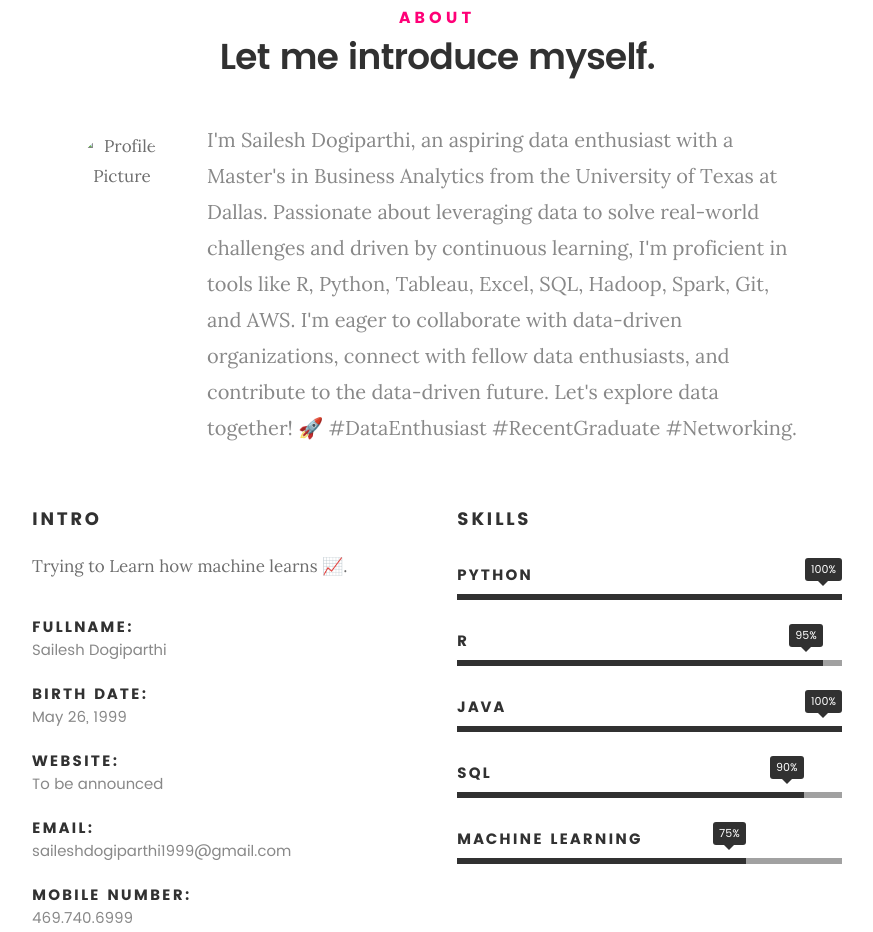
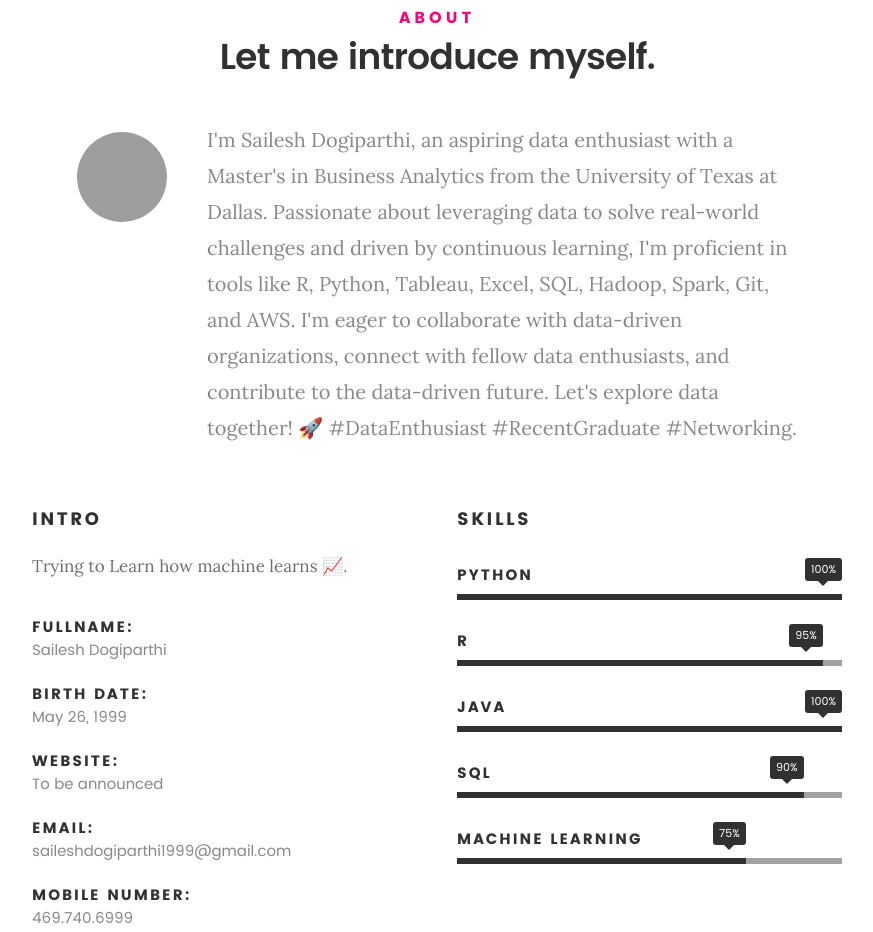
Before and after one commit to Sailesh26599/Portfolio, a plain HTML site: page index.html in a window 1280 px wide. Shown: the part 917-1849 px from the top of the page, without its empty margins (203-1076 px from the left). Drawn offline with Linux system fonts and the light colour scheme; the site is published under a folder, as on GitHub Pages, so addresses that start at the root find nothing; files whose address does not match are found by name.

Commit message:
Update index.html

```diff
--- a/index.html
+++ b/index.html
@@ -115,7 +115,7 @@
 
    			<div class="intro-info">
 
-   				<img src="/images/img.JPEG" alt="Profile Picture" >
+   				<img src="img.JPEG" alt="Profile Picture" >
 
    				<p class="lead">I'm Sailesh Dogiparthi, an aspiring data enthusiast with a Master's in Business Analytics from the University of Texas at Dallas. Passionate about leveraging data to solve real-world challenges and driven by continuous learning, I'm proficient in tools like R, Python, Tableau, Excel, SQL, Hadoop, Spark, Git, and AWS. I'm eager to collaborate with data-driven organizations, connect with fellow data enthusiasts, and contribute to the data-driven future. Let's explore data together! 🚀 #DataEnthusiast #RecentGraduate #Networking.</p>
    			</div>
```
